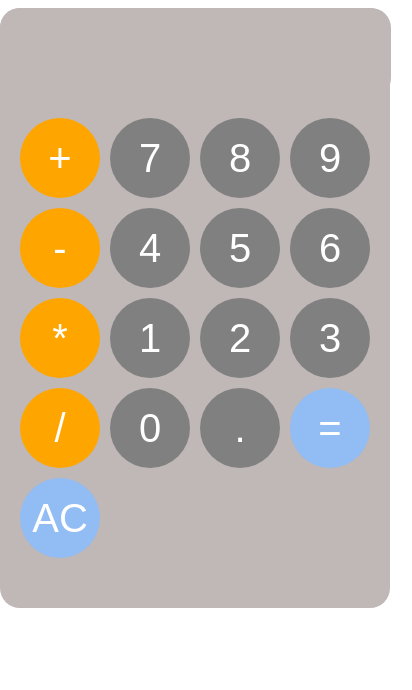
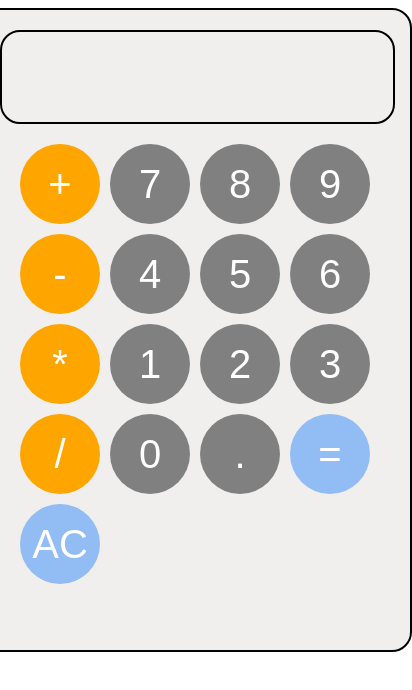
Before and after one commit to lymy7724/Calculator, a plain HTML site: page index.html in a window 390 px wide. Shown: the whole page, 412 px wide, since content can reach past the window. Drawn offline with Linux system fonts and the light colour scheme.

Commit message:
edited css/readme
final edits to product

```diff
--- a/style.css
+++ b/style.css
@@ -9,16 +9,17 @@ body {
     width: 500px;
     height: 100%;
     border-radius: 20px;
+    padding: 20px;
 }
 
 #display {
     width: 92%;
     height: 50px;
     padding: 20px;
-    background-color: #212121;
+    background-color: #bdb7b7;
     border: none;
     border-radius: 20px;
-    color: white;
+    color: rgb(58, 56, 56);
     font-size: 50px;
     font-family: Arial, Helvetica, sans-serif;
 }
@@ -57,14 +58,18 @@ button {
 /* mobile phone */
 @media (max-width:600px) {
     .container {
-        background-color: #c0b7b7;
+        background-color: #f1eeee;
         width: 400px;
         height: 600px;
+        border: 2px solid black;
+        padding: 20px;
     }
 
     #display {
-        background-color: #c0b7b7;
+        background-color: #f1eeee;
         width: 90%;
+        border: 2px solid black;
+        color: #212121;
     }
 
     button {
```
Also changed, not shown: 1 other file.
